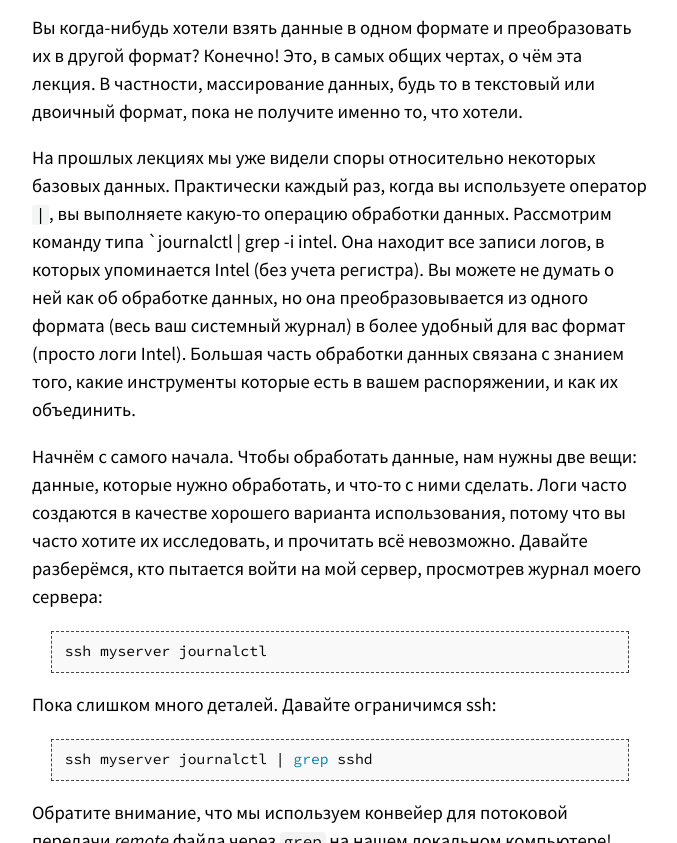
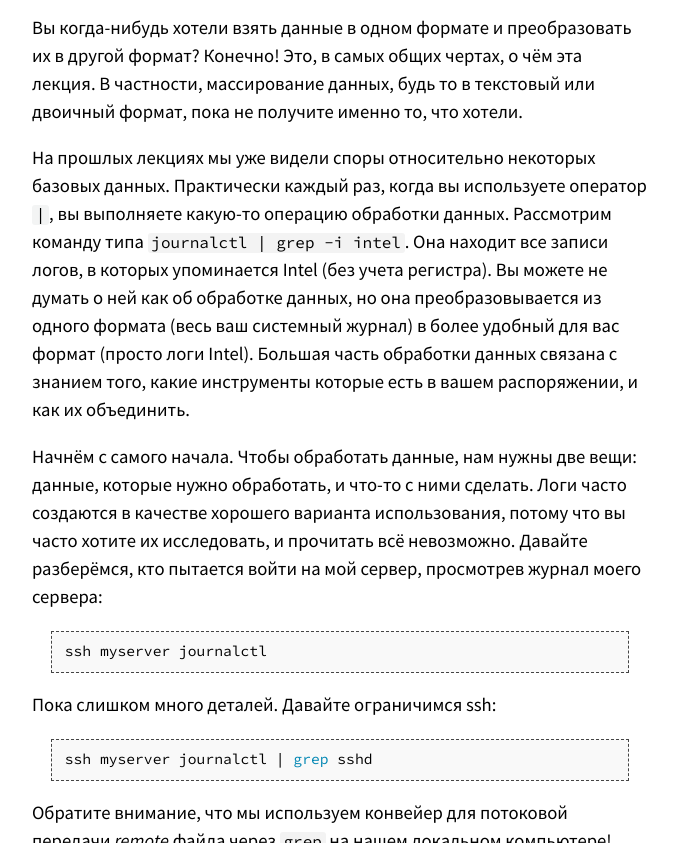
Before and after one commit to missing-semester-rus/missing-semester-rus.github.io, a Jekyll site: the page built from _2020/data-wrangling.md, in a window 1280 px wide and 900 px high, scrolled down 438 px, cut to the strip 57-900 px from the top of the window. Shown: the whole strip, without its empty margins (300-977 px from the left). Built offline with Jekyll 4.4.1, drawn with Linux system fonts in a browser that asks for light colours.

```diff
--- a/_2020/data-wrangling.md
+++ b/_2020/data-wrangling.md
@@ -14,7 +14,7 @@ video:
 
 На прошлых лекциях мы уже видели споры относительно некоторых базовых данных.
 Практически каждый раз, когда вы используете оператор `|`, вы выполняете какую-то
-операцию обработки данных. Рассмотрим команду типа `journalctl | grep -i intel.
+операцию обработки данных. Рассмотрим команду типа `journalctl | grep -i intel`.
 Она находит все записи логов, в которых упоминается Intel (без учета регистра).
 Вы можете не думать о ней как об обработке данных, но она преобразовывается из
 одного формата (весь ваш системный журнал) в более удобный для вас формат
```
